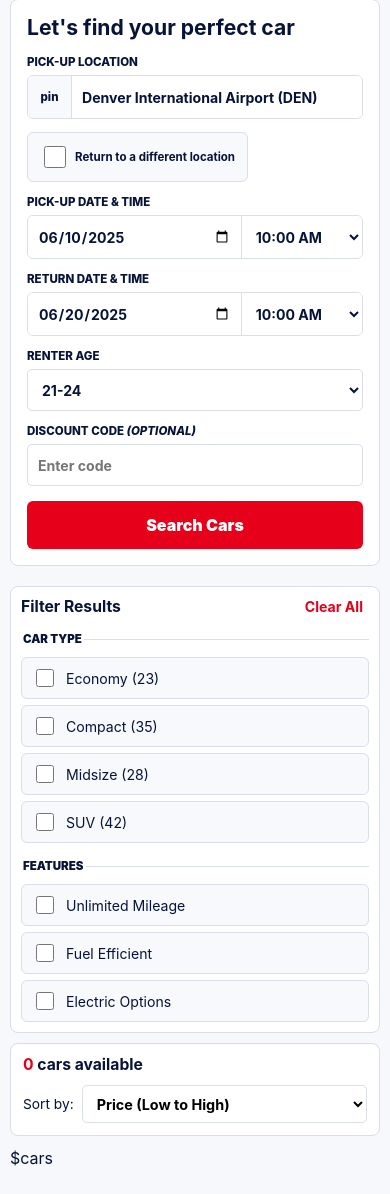
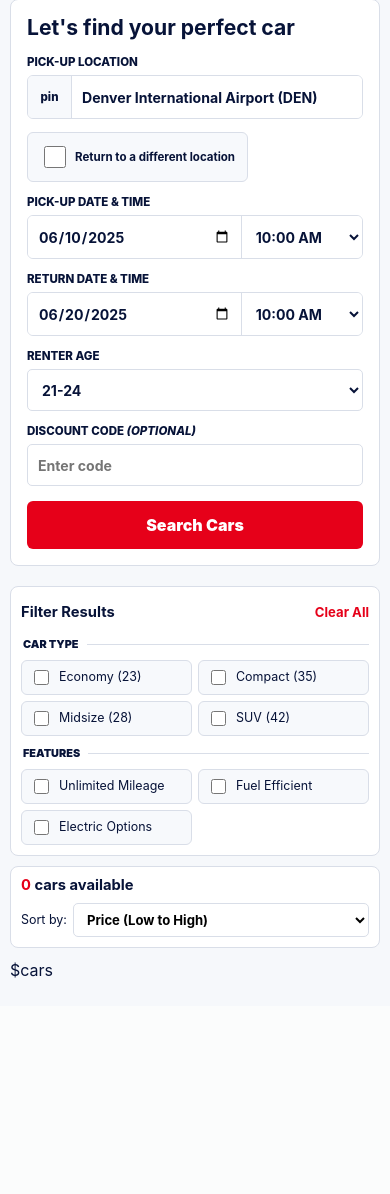
Before and after one commit to sriramreddy42/fairfares.space, a Python web app: template templates/index.html in a window 390 px wide. Shown: the part 197-1391 px from the top of the page. After the commit the page ends 1175 px from the top, so only its background shows below. Run offline with Jinja, Linux system fonts and the light colour scheme; the template is opened without the code that fills it, so the values that code supplies are empty.

Commit message:
Tighten mobile filter chips

```diff
--- a/static/css/styles.css
+++ b/static/css/styles.css
@@ -2719,3 +2719,88 @@
     padding-right: 10px;
   }
 }
+
+@media (max-width: 760px) {
+  .filters {
+    display: grid !important;
+    gap: 8px !important;
+    padding: 10px !important;
+  }
+
+  .filter-head {
+    align-items: center;
+    display: flex;
+    min-height: 30px;
+  }
+
+  .filter-head h2 {
+    font-size: 0.92rem !important;
+  }
+
+  .filter-head button {
+    font-size: 0.82rem !important;
+    padding: 0;
+  }
+
+  .filters fieldset {
+    border-top: 1px solid var(--line);
+    display: grid !important;
+    gap: 6px !important;
+    grid-template-columns: repeat(2, minmax(0, 1fr));
+    margin: 4px 0 0 !important;
+    padding: 8px 0 0 !important;
+  }
+
+  .filters legend {
+    font-size: 0.68rem !important;
+    grid-column: 1 / -1;
+    line-height: 1;
+    padding-right: 8px;
+  }
+
+  .filters label {
+    align-items: center;
+    background: #f7f9fc;
+    border: 1px solid var(--line);
+    border-radius: 6px;
+    display: flex !important;
+    font-size: 0.78rem;
+    gap: 7px;
+    line-height: 1.15;
+    min-height: 32px;
+    padding: 6px 8px;
+  }
+
+  .filters input {
+    flex: 0 0 15px;
+    height: 15px;
+    min-height: 15px;
+    width: 15px;
+  }
+
+  .results-toolbar {
+    gap: 8px !important;
+    padding: 10px !important;
+  }
+
+  .results-toolbar h2 {
+    font-size: 0.92rem !important;
+  }
+
+  .results-toolbar label {
+    font-size: 0.78rem;
+    gap: 6px;
+  }
+
+  .results-toolbar select {
+    font-size: 0.82rem;
+    min-height: 34px;
+    padding: 7px 9px;
+  }
+}
+
+@media (max-width: 380px) {
+  .filters fieldset {
+    grid-template-columns: 1fr;
+  }
+}
--- a/templates/auth.html
+++ b/templates/auth.html
@@ -4,7 +4,7 @@
   <meta charset="utf-8">
   <meta name="viewport" content="width=device-width, initial-scale=1">
   <title>$mode | FairFares</title>
-  <link rel="stylesheet" href="/static/css/styles.css?v=mobile-8">
+  <link rel="stylesheet" href="/static/css/styles.css?v=mobile-9">
 </head>
 <body class="login-screen">
   <header class="login-top">
--- a/templates/dashboard.html
+++ b/templates/dashboard.html
@@ -4,7 +4,7 @@
   <meta charset="utf-8">
   <meta name="viewport" content="width=device-width, initial-scale=1">
   <title>Manage Booking | FairFares</title>
-  <link rel="stylesheet" href="/static/css/styles.css?v=mobile-8">
+  <link rel="stylesheet" href="/static/css/styles.css?v=mobile-9">
   <script defer src="/static/js/app.js?v=12"></script>
 </head>
 <body class="manage-screen">
--- a/templates/index.html
+++ b/templates/index.html
@@ -4,7 +4,7 @@
   <meta charset="utf-8">
   <meta name="viewport" content="width=device-width, initial-scale=1">
   <title>$brand | Student Car Rentals</title>
-  <link rel="stylesheet" href="/static/css/styles.css?v=mobile-8">
+  <link rel="stylesheet" href="/static/css/styles.css?v=mobile-9">
   <script defer src="/static/js/app.js?v=12"></script>
 </head>
 <body>
```
